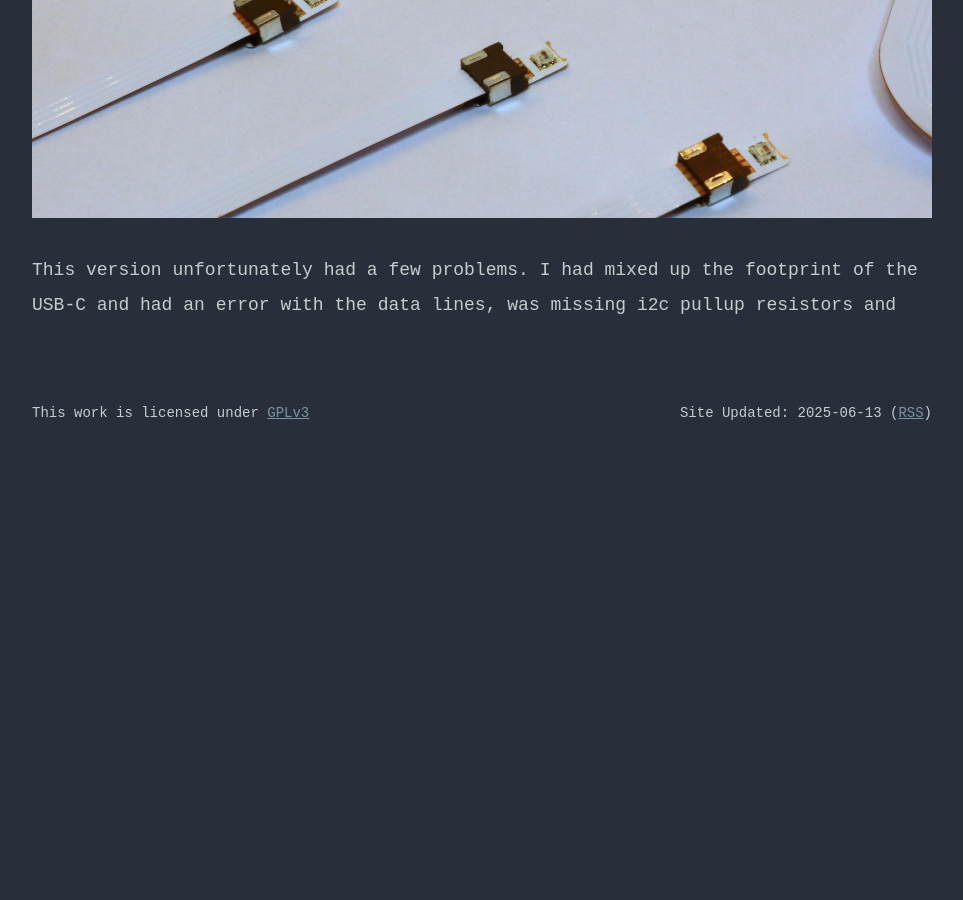
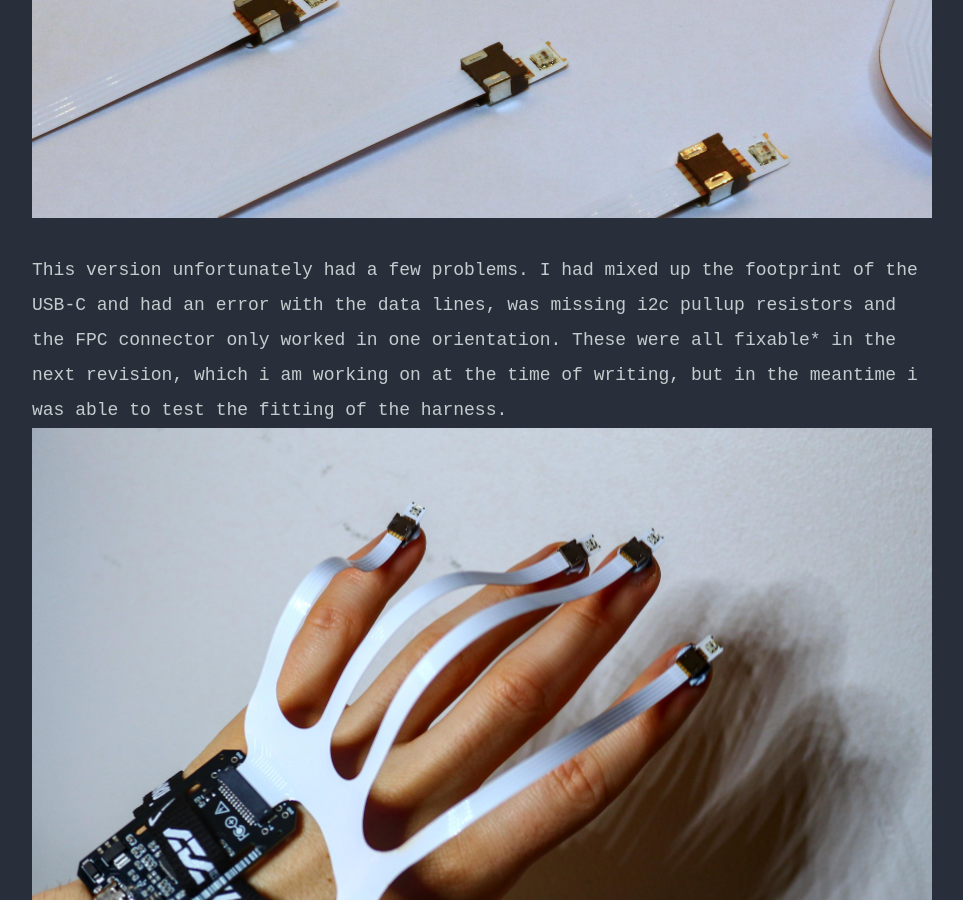
Before and after one commit to Cryaniptic/Cryaniptic.github.io, a Jekyll site: the page built from Projects/Illuminated Nails/_posts/2025-06-05-Start.md, in a window 1280 px wide and 900 px high, scrolled down 2802 px. Shown: the whole window, without its empty margins (158-1121 px from the left). Built offline with Jekyll 4.4.1, drawn with Linux system fonts in a browser that asks for light colours; before the commit the page ends 3245 px from its top, so only the background shows below that; some of the changed text lies outside the part shown.

Commit message:
finish post

```diff
--- a/Projects/Illuminated Nails/_posts/2025-06-05-Start.md
+++ b/Projects/Illuminated Nails/_posts/2025-06-05-Start.md
@@ -17,11 +17,15 @@ The first step to prove the concept was get all the components together and get
 
 # Version#1
 
-I opted for EasyEDA, as it offered the quickest learning curve to design to production. I combined all the parts from the prototype, as well as a connection ribbon and LED module to embed into a press on nail.
+I opted for EasyEDA, as it offered the quickest learning curve to design to production. I combined all the parts from the prototype, as well as a connection FPC ribbon and LED module to embed into a press on nail.
 
 ![Design](/assets/image/Nails/image-1.png)
 <br>
 ![Board](/assets/image/Nails/IMG_4394.jpg)
 <br>
 
-This version unfortunately had a few problems. I had mixed up the footprint of the USB-C and had an error with the data lines, was missing i2c pullup resistors and
+This version unfortunately had a few problems. I had mixed up the footprint of the USB-C and had an error with the data lines, was missing i2c pullup resistors and the FPC connector only worked in one orientation. These were all fixable* in the next revision, which i am working on at the time of writing, but in the meantime i was able to test the fitting of the harness.
+
+![Hand](/assets/image/Nails/IMG_4400.jpg)
+
+![Closeup](/assets/image/Nails/IMG_4401.jpg)
```
Also changed, not shown: GUIDE.md (+2 -0 lines).
